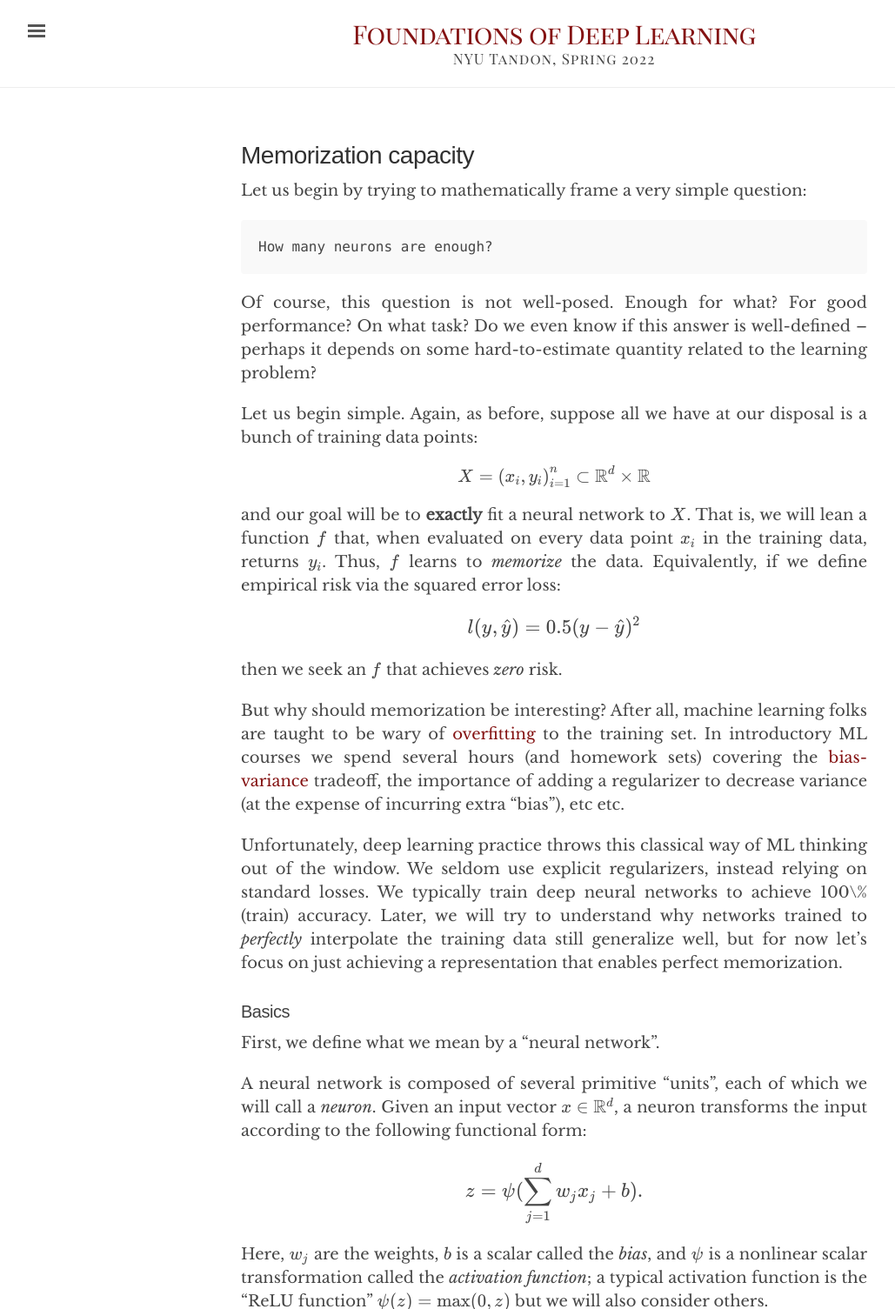
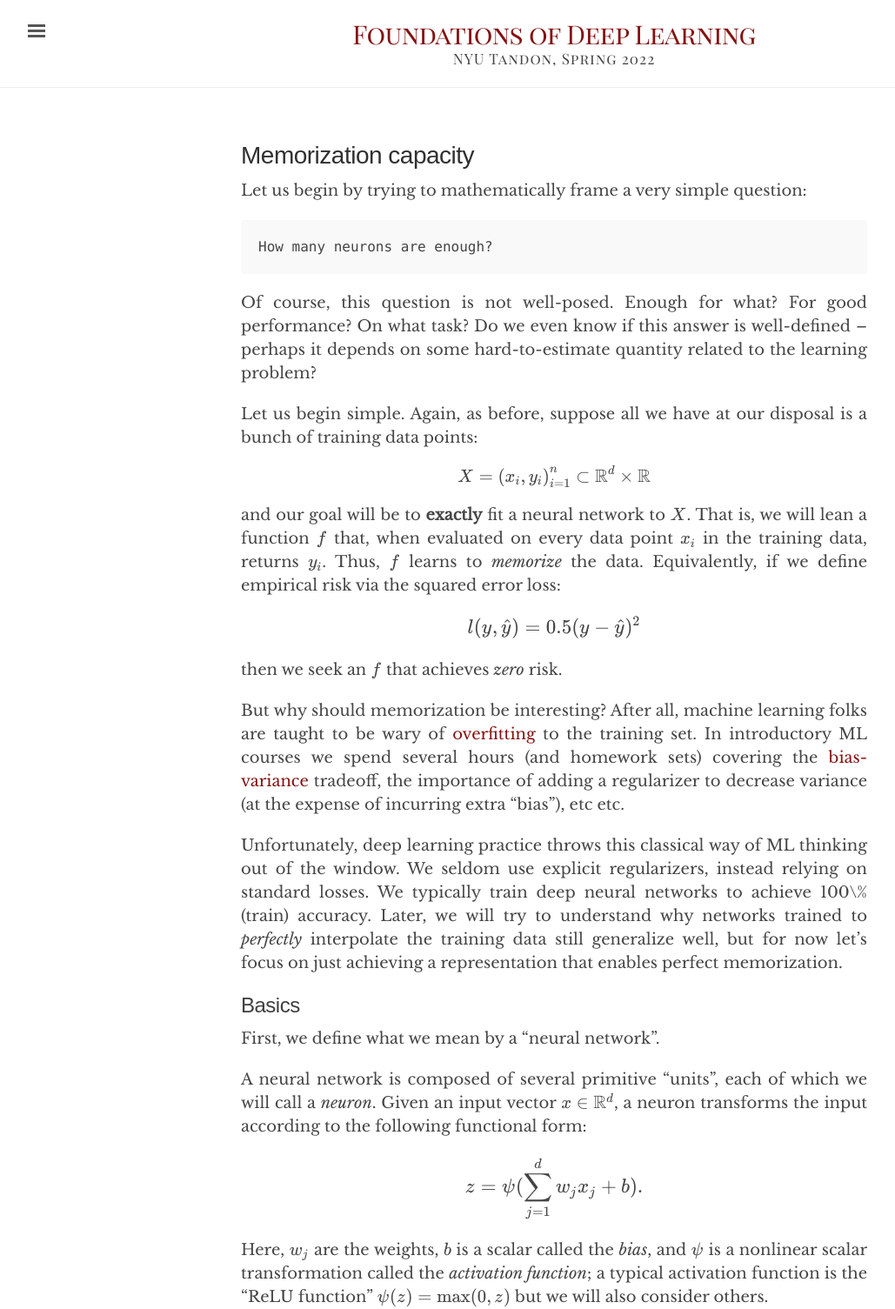
Before and after one commit to chinmayhegde/fodl, a Jekyll site: the page built from _posts/2022-01-18-representation01.md, in a window 1280 px wide. Shown: the top 1505 px of the page at 87% size, without its empty margins (3-1032 px from the left). Built offline with Jekyll 4.4.1, drawn with Linux system fonts in a browser that asks for light colours; nearby versions of some CDN libraries; grey boxes are pictures that could not be loaded.

```diff
--- a/_posts/2022-01-18-representation01.md
+++ b/_posts/2022-01-18-representation01.md
@@ -27,7 +27,7 @@ But why should memorization be interesting? After all, machine learning folks ar
 
 Unfortunately, deep learning practice throws this classical way of ML thinking out of the window. We seldom use explicit regularizers, instead relying on standard losses. We typically train deep neural networks to achieve 100\% (train) accuracy. Later, we will try to understand why networks trained to *perfectly* interpolate the training data still generalize well, but for now let's focus on just achieving a representation that enables perfect memorization.
 
-### Basics
+## Basics
 
 First, we define what we mean by a "neural network".
 
@@ -53,7 +53,7 @@ $$
 
 Analogously, one can extend this definition to $L$ layers for any $L \geq 1$. The nomenclature is a bit funny sometimes. The above example is either called a "3-layer network" or "2-hidden-layer network"; the output $y$ is considered as its own layer and not considered as "hidden" (and notice that it doesn't have any activation).
 
-### Memorization capacity of shallow networks
+## Memorization capacity of shallow networks
 
 <script>
 macros["\\f"] = "\\mathscr{F}"
@@ -87,9 +87,9 @@ In fact, the above result holds for any activation function $\Psi$ that is not a
 
 
 
-### Optimal capacity bounds
+## Optimal capacity bounds
 
-### Robust interpolation
+## Robust interpolation
 
 ---
 
```
